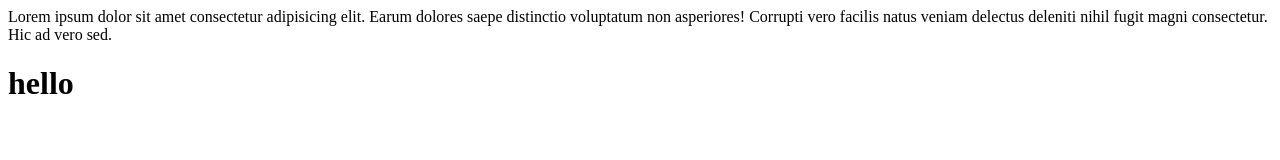
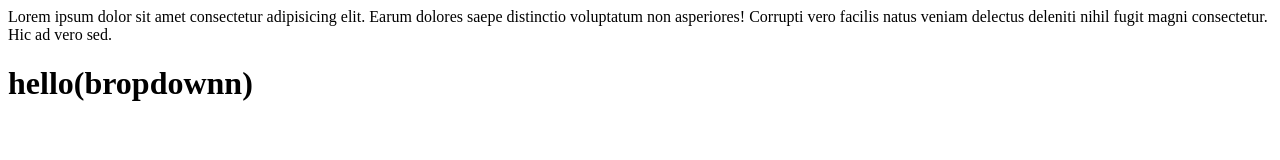
Before and after one commit to kewat8440/local, a plain HTML site: page index.html in a window 1280 px wide. Drawn offline with Linux system fonts and the light colour scheme.

Commit message:
dropdown

```diff
--- a/index.html
+++ b/index.html
@@ -1,3 +1,3 @@
 <p>Lorem ipsum dolor sit amet consectetur adipisicing elit. Earum dolores saepe distinctio voluptatum non asperiores! Corrupti vero facilis natus veniam delectus deleniti nihil fugit magni consectetur. Hic ad vero sed.
 </p>
-<h1>hello</h1>
+<h1>hello(bropdownn)</h1>
```
